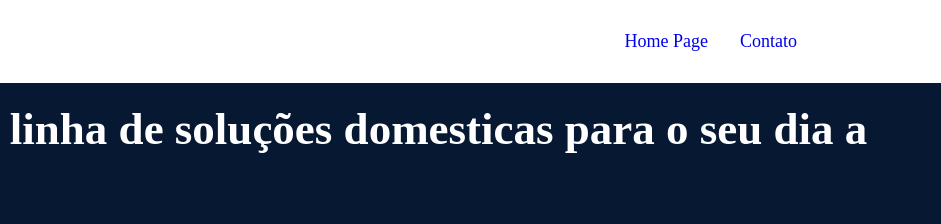
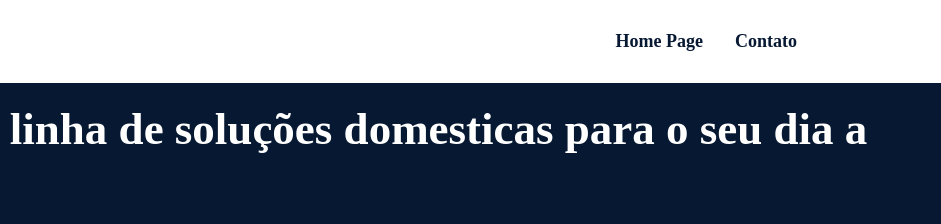
Before and after one commit to devgveb/projectasa, a plain HTML site: page index.html in a window 1280 px wide. Shown: the top 224 px of the page, 339-1280 px from the left. Drawn offline with Linux system fonts and the light colour scheme.

Commit message:
Atualização da fonte do menu

```diff
--- a/index.html
+++ b/index.html
@@ -18,6 +18,7 @@
         .publish-img{display: block;max-width: 100%;}
         .flex-row{flex-wrap: wrap;justify-content: space-between;align-items: center;}
         .font{font-family: 'Times New Roman', Times, serif;color: #ffffff;font-weight: bold;font-size: 45px;}
+        .fontDarkBlue{font-family: 'Times New Roman', Times, serif;color: #061832;font-weight: bold;font-size: 18px;}
         .DarkBlue{background-color: #061832;}
         .paddingTwo{padding: 20px;}
         .paddingOne{padding: 10px 0px;}
@@ -56,8 +57,8 @@
         <div class="logoMark paddingOne"><img src="img/logo.png" class="publish-img"></div>
             <a class="MenuMobile">Menu</a>
             <nav class="navMenu">
-                <li class="navItemMenu"><a class="navItemLink" href="index.html">Home Page</a></li>
-                <li class="navItemMenu"><a class="navItemLink" href="contact.html">Contato</a></li>
+                <li class="navItemMenu"><a class="navItemLink fontDarkBlue" href="index.html">Home Page</a></li>
+                <li class="navItemMenu"><a class="navItemLink fontDarkBlue" href="contact.html">Contato</a></li>
             </nav>
     </div>
 
```
